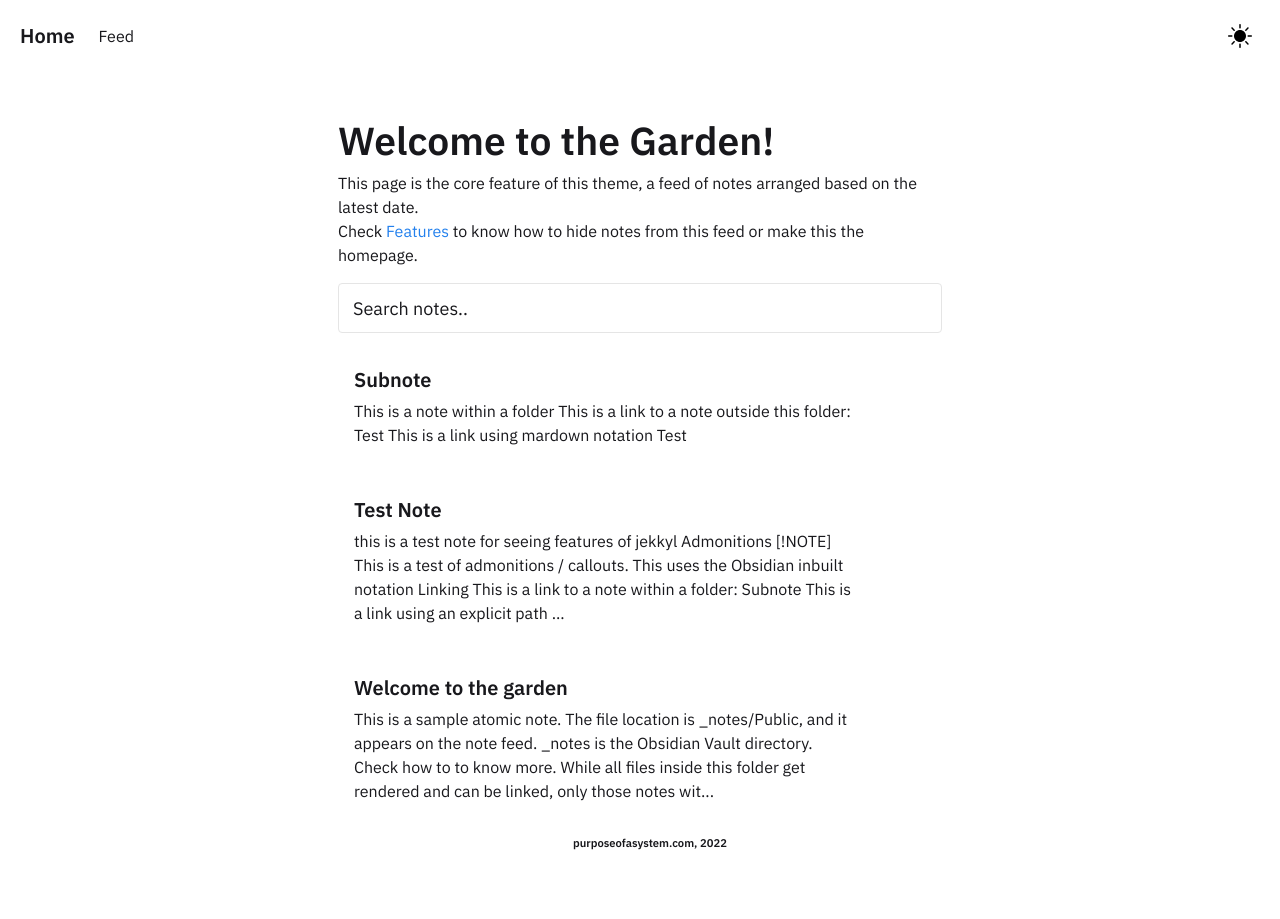
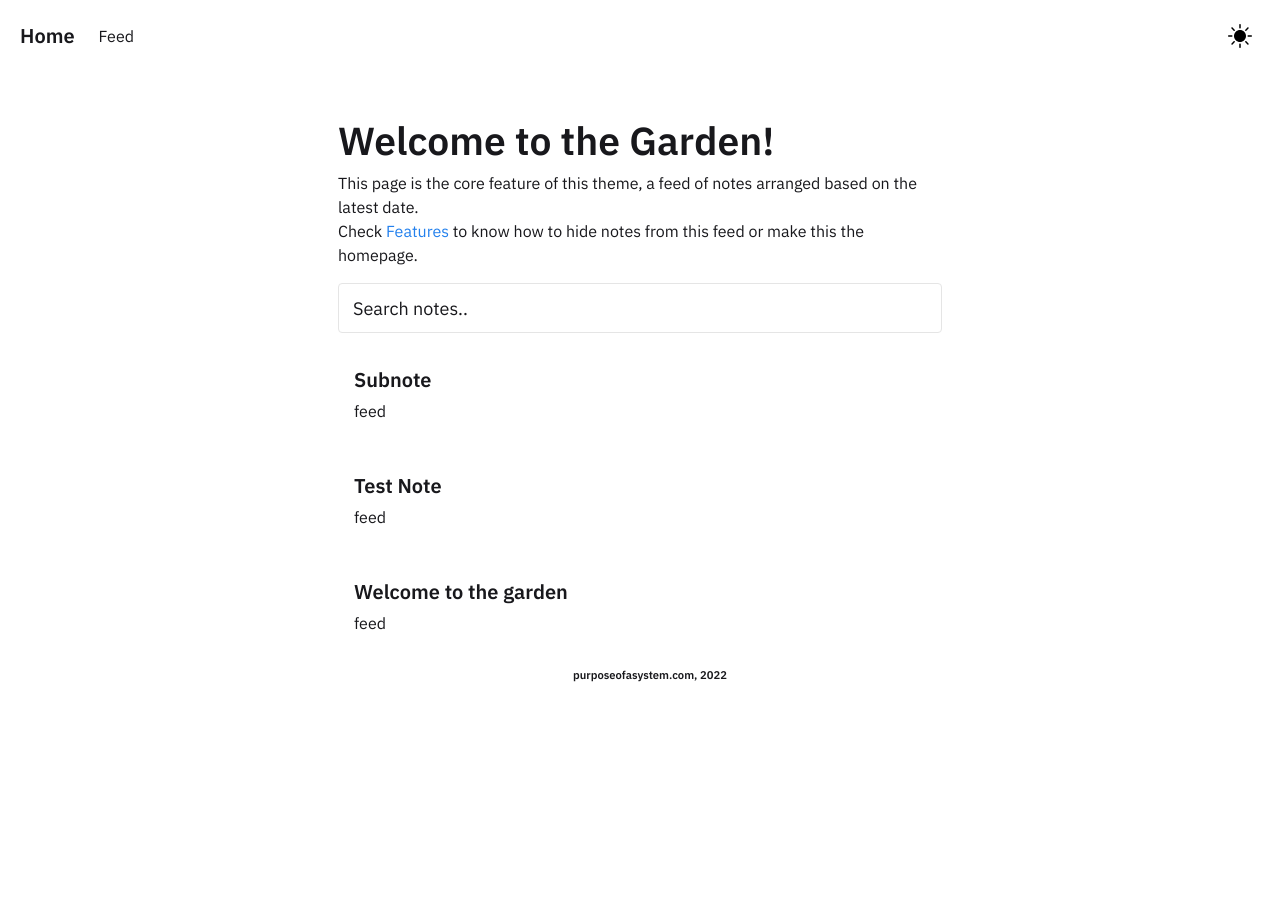
Before and after one commit to jonesethan883/jonesethan883.github.io, a Jekyll site: the page built from pages/notes.md, in a window 1280 px wide. Built offline with Jekyll 4.4.1, drawn with Linux system fonts in a browser that asks for light colours.

Commit message:
Checking for bug

```diff
--- a/_includes/Feed.html
+++ b/_includes/Feed.html
@@ -49,7 +49,7 @@
             <h4>{{ note_items.title }}</h4>
             <div class="content">
                 <p style="margin: 0px;">
-                    {{ note_items.content | strip_html | strip | remove: "[[" | remove: "]]" | escape | truncate: 260 }}
+                    {{ note_items.notetype | strip_html | strip | remove: "[[" | remove: "]]" | escape | truncate: 260 }}
                 </p>
             </div>
         </a>
```
